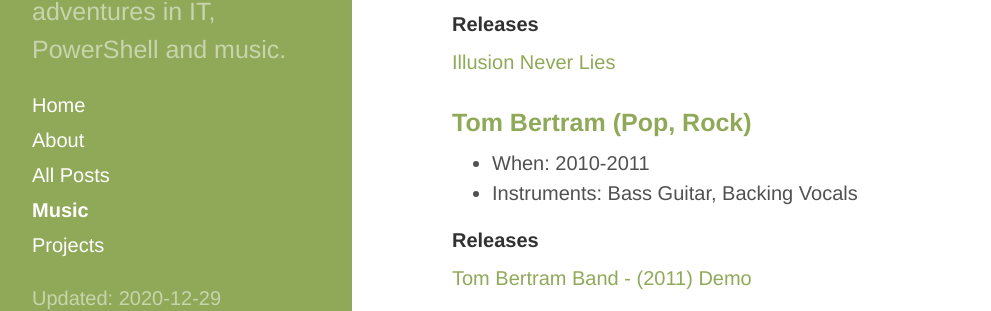
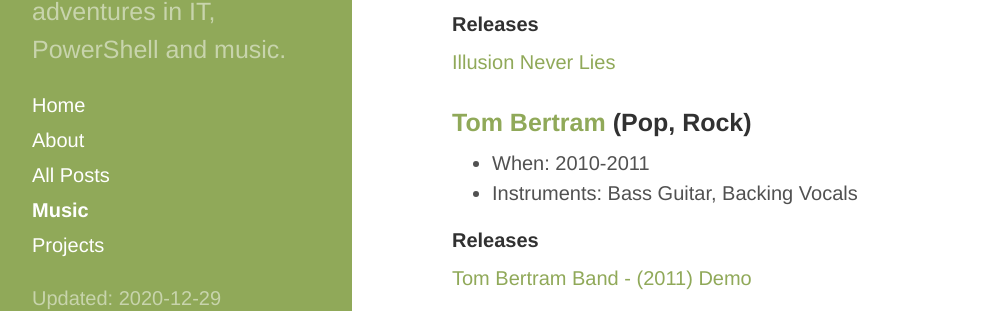
Before and after one commit to davegreen/davegreen.github.io, a Jekyll site: the page built from music.md, in a window 1280 px wide and 900 px high, scrolled down 796 px. Shown: the part 152-463 px from the top of the window, without its empty margins (8-999 px from the left). Built offline with Jekyll 4.4.1, drawn with Linux system fonts in a browser that asks for light colours.

```diff
--- a/music.md
+++ b/music.md
@@ -33,7 +33,7 @@ Nothing :(
 
 [Illusion Never Lies](https://tookitaway.co.uk/assets/music/IllusionNeverLies.mp3)
 
-### [Tom Bertram (Pop, Rock)](https://www.tombertram.co.uk)
+### [Tom Bertram](https://www.tombertram.co.uk) (Pop, Rock)
 
 - When: 2010-2011
 - Instruments: Bass Guitar, Backing Vocals
```
